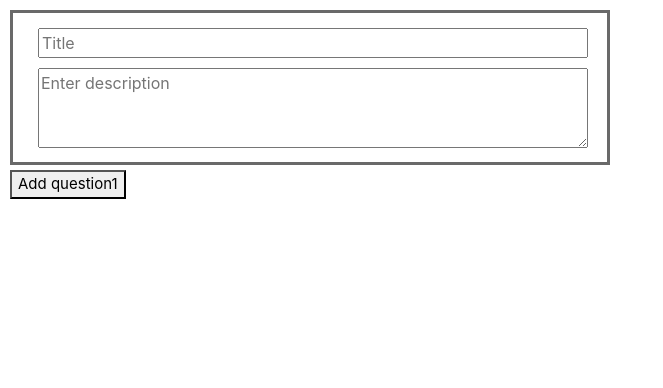
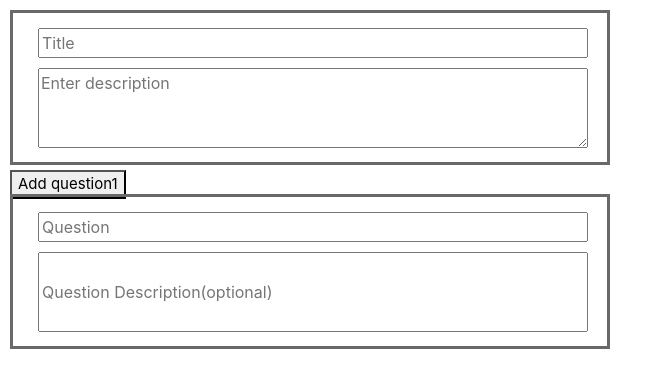
Before and after one commit to alaindave/google-forms-app, a React (Create React App) app: page / in a window 1280 px wide. Shown: the top 388 px of the page, without its empty margins (0-663 px from the left). Built offline with nearby package versions, Linux system fonts and the light colour scheme.

Commit message:
step 2 completed

```diff
--- a/src/App.js
+++ b/src/App.js
@@ -4,32 +4,35 @@ import Title from "./components/Title-description";
 import Questions from "./components/Questions";
 
 const App = props => {
-  const [questionArray, setQuestionArray] = useState([]);
-  const [buttonClicked, setButtonClicked] = useState(false);
-  const [showButton, setShowButton] = useState(true);
-  const [newQuestion, setNewQuestion] = useState(0);
+  const [questionArray, setQuestionArray] = useState([
+    { title: "", description: "" }
+  ]);
+  // const [buttonClicked, setButtonClicked] = useState(false);
+  //  const [showButton, setShowButton] = useState(true);
+  // const [newQuestion, setNewQuestion] = useState(0);
 
-  const handleClick = useCallback(() => {
-    setButtonClicked(true);
+  // const handleClick = useCallback(() => {
+  // setButtonClicked(true);
   // setShowButton(false);
   // setNewQuestion(newQuestion + 1);
   // console.log("no of questions", newQuestion);
   //let new_array = questionArray.concat(Math.floor(Math.random() * 100 + 1));
-    setQuestionArray([...questionArray, <Questions />]);
-    console.log("question array", questionArray);
-    console.log("total questions", questionArray.length);
-  });
+  //setQuestionArray([...questionArray, <Questions />]);
+  // console.log("question array", questionArray);
+  //console.log("total questions", questionArray.length);
+  //});
+
+  const addQuestion = () => {
+    setQuestionArray([...questionArray, { title: "", description: "" }]);
+  };
 
   return (
     <div className="App">
       <Title />
-      {showButton && (
-        <button className="add-question" onClick={handleClick}>
+      <button className="add-question" onClick={addQuestion}>
         Add question1
       </button>
-      )}
-
-      {buttonClicked && questionArray}
+      <Questions questions={questionArray} />
     </div>
   );
 };
--- a/src/components/Questions.jsx
+++ b/src/components/Questions.jsx
@@ -4,16 +4,16 @@ const Questions = props => {
   const [question, setQuestion] = useState(" ");
   const [description, setDescription] = useState(" ");
 
-  const handleChange = e => {
-    const { name, value } = e.target;
-    if (name === "title") {
-      setQuestion(value);
-    } else {
-      setDescription(value);
-    }
-  };
+  //const handleChange = e => {
+  //  const { name, value } = e.target;
+  //if (name === "title") {
+  //  setQuestion(value);
+  // } else {
+  //  setDescription(value);
+  // }
+  //};
 
-  return (
+  /** return (
     <React.Fragment>
       <form className="d-flex flex-column">
         <input
@@ -32,7 +32,36 @@ const Questions = props => {
       <p>im component two</p>
       <p>component 2</p>
     </React.Fragment>
-  );
+
+  **/
+
+  return props.questions.map((val, idx) => {
+    let questionId = `question-${idx}`,
+      titleId = `title-${idx}`;
+    return (
+      <div key={idx} className="d-flex flex-column question-field">
+        <input
+          type="text"
+          name={questionId}
+          data-id={idx}
+          id={questionId}
+          className="title"
+          value={props.questions[idx].description}
+          placeholder="Question"
+        />
+
+        <input
+          type="text"
+          name={questionId}
+          data-id={idx}
+          id={questionId}
+          className="textArea"
+          value={props.questions[idx].description}
+          placeholder="Question Description(optional)"
+        />
+      </div>
+    );
+  });
 };
 
 export default Questions;
```
Lines whose indentation alone changed are shown as unchanged.
